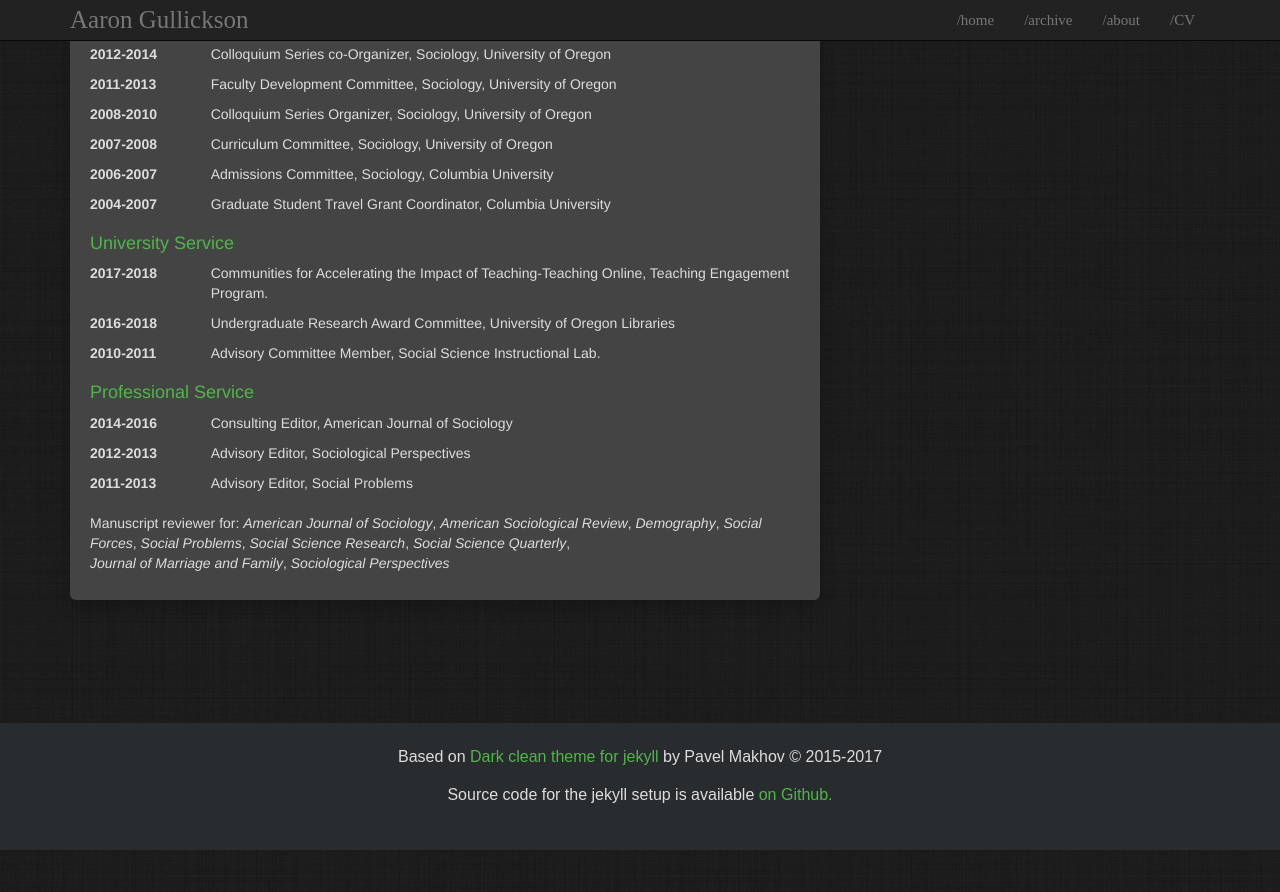
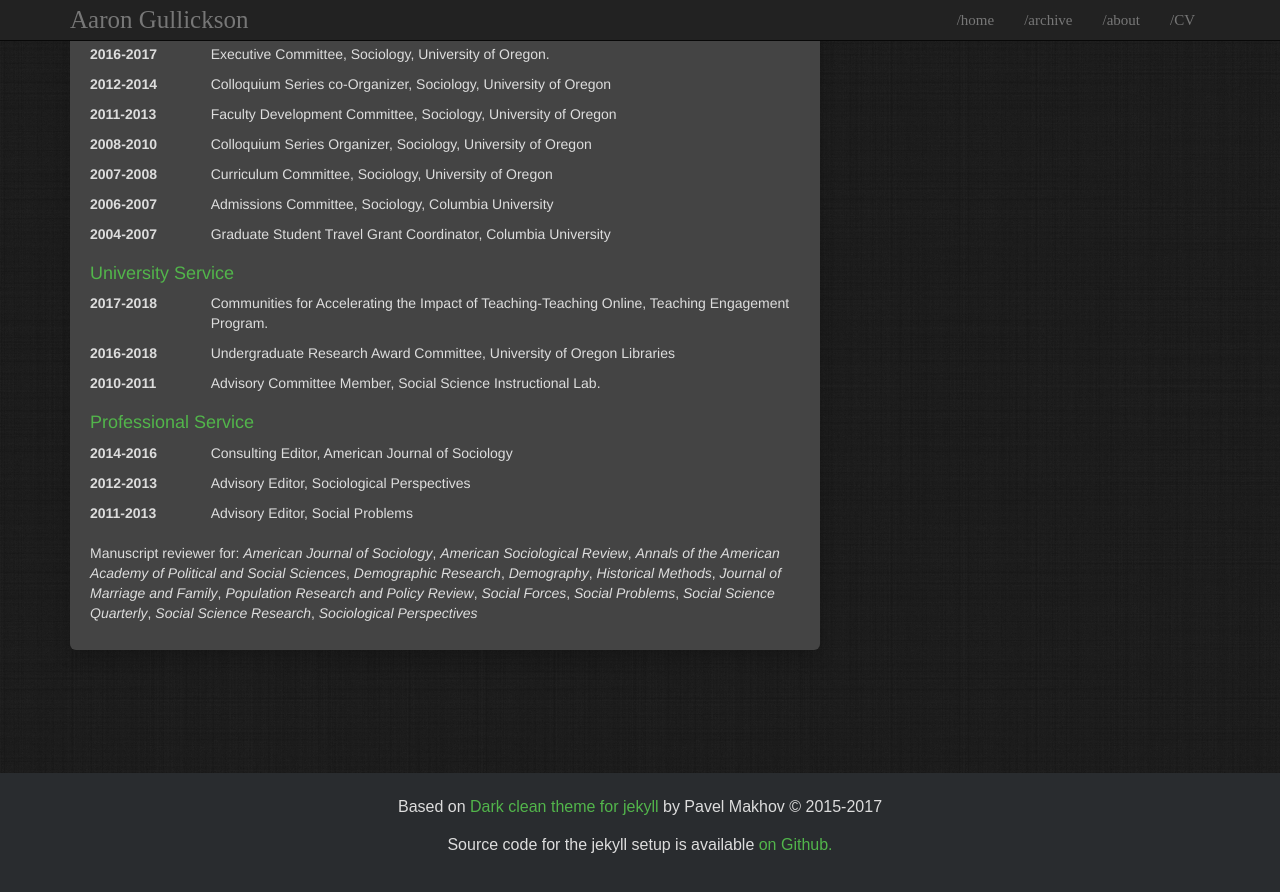
Before and after one commit to AaronGullickson/AaronGullickson.github.io, a Jekyll site: the page built from cv.md, in a window 1280 px wide and 900 px high, scrolled down 4514 px. Shown: the top 892 px of the window. Built offline with Jekyll 4.4.1, drawn with Linux system fonts in a browser that asks for light colours; some web fonts are replaced; our own code applies the rules of GitHub Pages for plain Markdown files; before the commit the page ends 5364 px from its top, so only the background shows below that; some of the changed text lies outside the part shown.

Commit message:
updated CV

```diff
--- a/cv.md
+++ b/cv.md
@@ -180,6 +180,9 @@
 TBD
 : Nathan Biemiller. *Title to Be Determined.* Economics, University of Oregon. (outside member)
 
+TBD
+: Drew McNichols. *Title to be Determined.* Economics, University of Oregon. (outside member)
+
 2018
 : Tongyu Wu. *Coding Productivity: Negotiation of Ethnicized Masculine Boundaries in High-Tech Corporations.* Sociology, University of Oregon.
 
@@ -325,5 +328,4 @@
 2011-2013
 : Advisory Editor, Social Problems
 
-Manuscript reviewer for: *American Journal of Sociology*, *American Sociological Review*, *Demography*, *Social Forces*, *Social Problems*, *Social Science Research*, *Social Science Quarterly*,
-*Journal of Marriage and Family*, *Sociological Perspectives*
+Manuscript reviewer for: *American Journal of Sociology*, *American Sociological Review*, *Annals of the American Academy of Political and Social Sciences*, *Demographic Research*, *Demography*, *Historical Methods*, *Journal of Marriage and Family*, *Population Research and Policy Review*, *Social Forces*, *Social Problems*, *Social Science Quarterly*, *Social Science Research*, *Sociological Perspectives*
```
Also changed, not shown: other parts of cv.md (+4 -4 lines), 1 other file.
